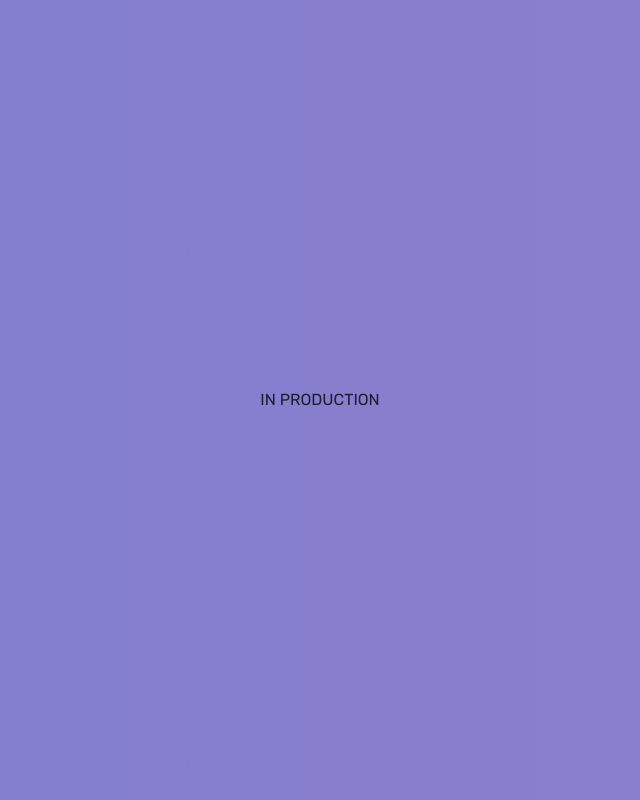
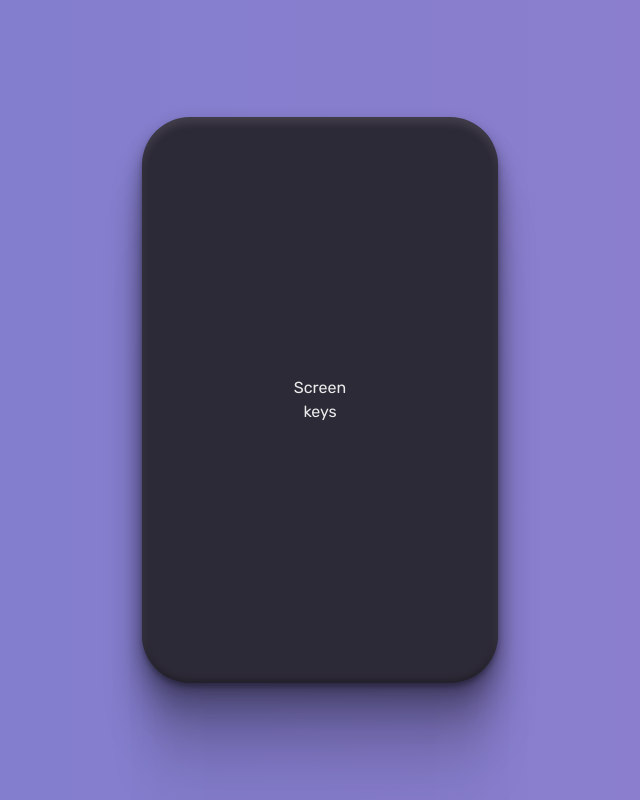
Before and after one commit to jairo-sousa/boracodar-5-calculator, a React (Vite) app: page / in a window 1280 px wide. Shown: the whole page, without its empty margins (320-960 px from the left). Built offline with nearby package versions, Linux system fonts and the light colour scheme.

Commit message:
style: set main App main structure

```diff
--- a/src/App.tsx
+++ b/src/App.tsx
@@ -1,8 +1,22 @@
+import { Box, Flex } from "@chakra-ui/react";
+
+import { Screen } from "./components/Screen";
+
 function App() {
 	return (
-		<div className="App">
-			<h1>IN PRODUCTION</h1>
-		</div>
+		<Flex
+			className="App"
+			w="35.6rem"
+			h="56.6rem"
+			direction="column"
+			align="center"
+			justify="center"
+			backgroundColor="#2D2A37"
+			borderRadius="4.8rem"
+		>
+			<Screen />
+			<Box as="section">keys</Box>
+		</Flex>
 	);
 }
 
--- /dev/null
+++ b/src/components/Screen.tsx
@@ -0,0 +1,9 @@
+import { Box } from "@chakra-ui/react";
+
+export function Screen() {
+	return (
+		<Box as="section">
+			<Box>Screen</Box>
+		</Box>
+	);
+}
--- a/src/style/global.css
+++ b/src/style/global.css
@@ -1,5 +1,6 @@
 * {
 	font-family: "Rubik", sans-serif;
+	color: #ebebeb;
 }
 :root {
 	font-size: 62.5%;
@@ -22,3 +23,11 @@ body,
 		rgba(142, 126, 206, 1) 100%
 	);
 }
+
+.App {
+	box-shadow: 0px 4px 4px rgba(0, 0, 0, 0.25),
+		0px 188px 52px rgba(0, 0, 0, 0.01), 0px 120px 48px rgba(0, 0, 0, 0.04),
+		0px 68px 41px rgba(0, 0, 0, 0.15), 0px 30px 30px rgba(0, 0, 0, 0.26),
+		0px 8px 17px rgba(0, 0, 0, 0.29), inset 0px 6px 8px rgba(255, 255, 255, 0.1),
+		inset 0px -4px 5px rgba(0, 0, 0, 0.22);
+}
```
